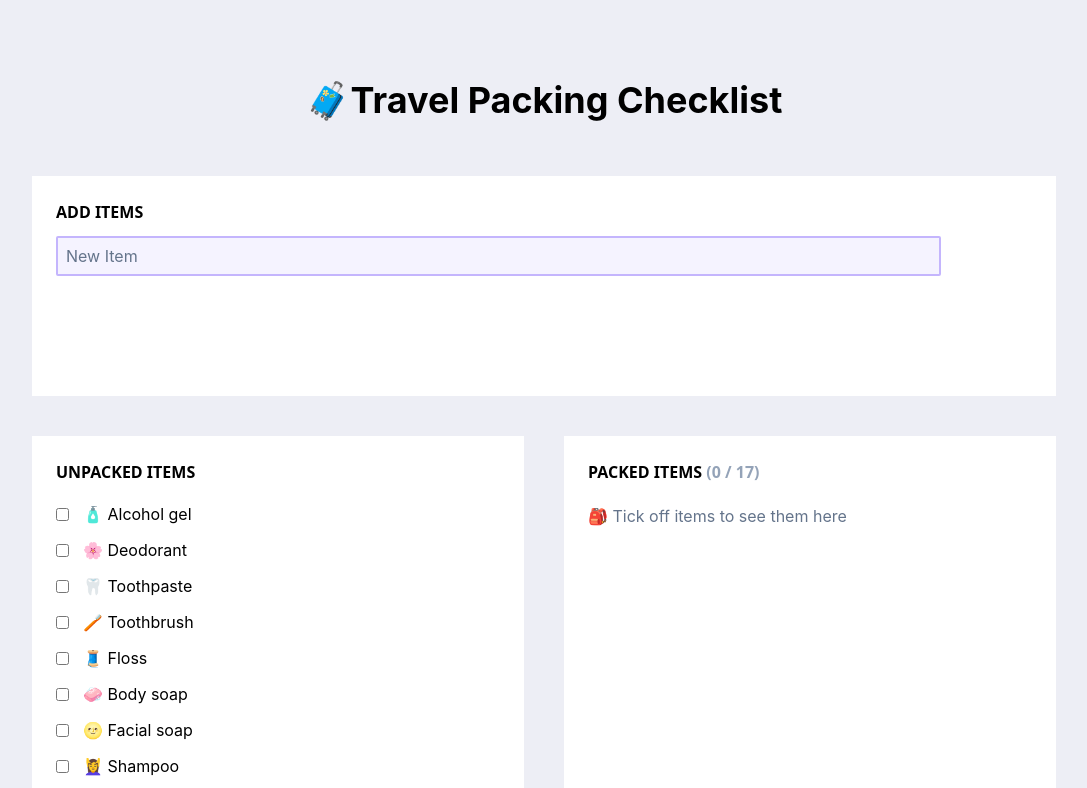
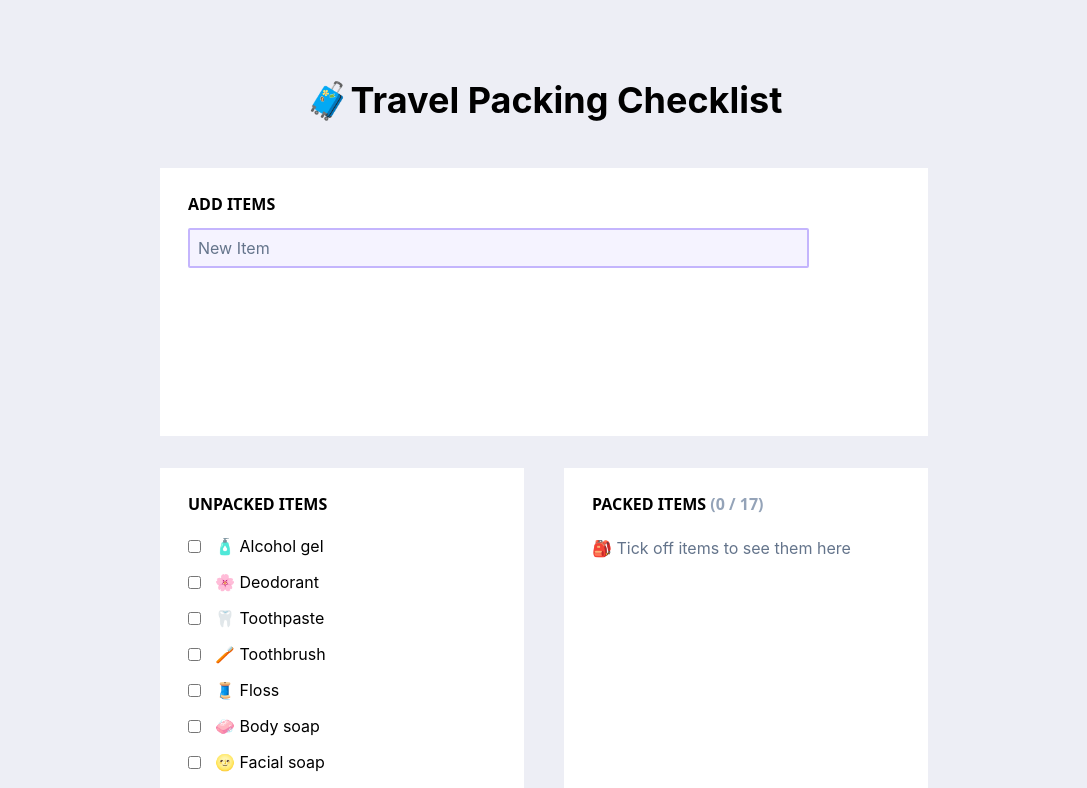
Before and after one commit to paulafffl/travel_packing_checklist, a React (Create React App) app: page / in a window 1280 px wide. Shown: the top 788 px of the page, without its empty margins (96-1183 px from the left). Built offline with nearby package versions, Linux system fonts and the light colour scheme.

Commit message:
Adjust margin for small devices

```diff
--- a/src/index.css
+++ b/src/index.css
@@ -53,11 +53,14 @@ button[type='submit'] {
 }
 
 section {
-  @apply mx-auto mt-10 bg-white p-6;
+  @apply mx-auto mt-6 bg-white p-6 sm:mt-8 sm:px-7;
 }
 
 .main-margin {
-  margin: 10vh 10vw;
+  margin: 10vh 20vw;
+  @media (max-width: 1024px) {
+    margin: 10vh 10vw;
+  }
 }
 
 @media (max-width: 640px) {
```
